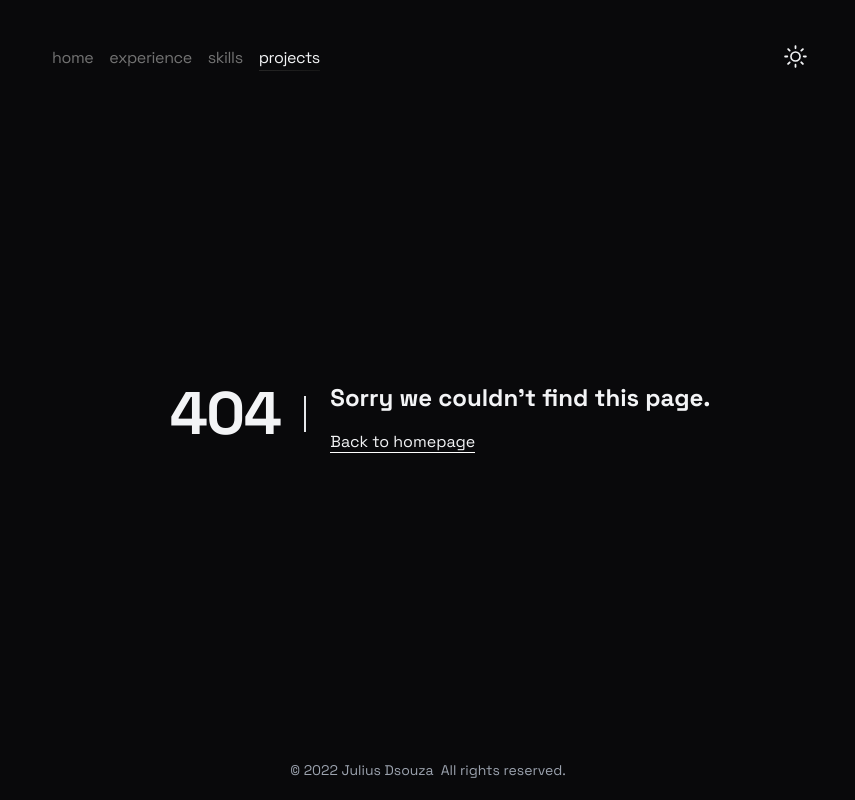
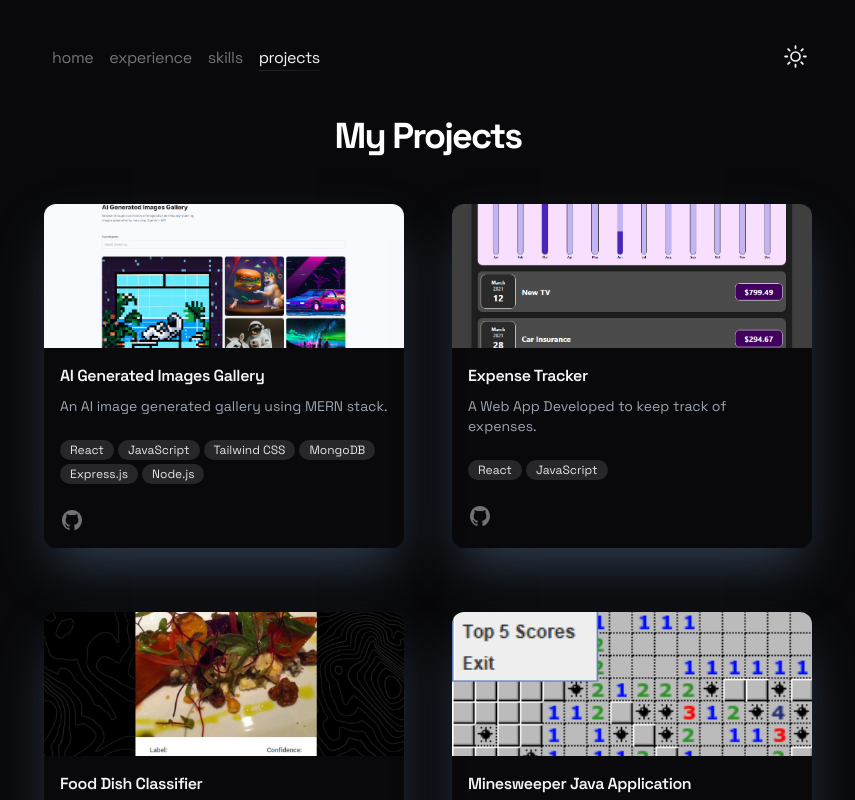
Before and after one commit to KingJulius/KingJulius.github.io, a Next.js app: page /projects in a window 1280 px wide. Before the commit this address had no page. Shown: the top 800 px of the page, without its empty margins (212-1067 px from the left). Built offline with nearby package versions, Linux system fonts and the light colour scheme.

Commit message:
Added Projects Page (#5)

```diff
--- /dev/null
+++ b/app/_components/project-card.tsx
@@ -0,0 +1,52 @@
+import Image from "next/image";
+import { GitHubIcon } from "@/@/_components/icons";
+import { SocialLink } from "@/@/_components/social-link";
+import { WEB_APPS } from "@/@/_data/projects";
+
+type Props = {
+  project: (typeof WEB_APPS)[number];
+};
+
+export const ProjectCard = ({ project }: Props) => {
+  return (
+    <div
+      className="flex flex-col rounded-xl shadow-2xl dark:shadow-slate-700 hover:scale-105"
+      key={project.title}
+    >
+      <Image
+        src={project.thumbnail}
+        alt={`Logo of ${project.title}`}
+        className="h-36 w-full rounded-t-xl object-cover bg-no-repeat"
+        width={0}
+        height={0}
+        unoptimized
+        priority
+      />
+      <div className="p-4">
+        <a className="text-base font-semibold tracking-tight text-zinc-800 dark:text-zinc-100">
+          {project.title}
+        </a>
+        <div className=" z-10 mt-2 text-sm text-gray-500 dark:text-gray-400">
+          {project.description}
+        </div>
+        <div className="z-10 mb-6 mt-6 flex flex-wrap gap-1 ">
+          {project.tags.map((techStackItem) => (
+            <p
+              className="hover:text-primary dark:hover:text-primary inline-flex items-center rounded-full bg-zinc-100 px-2.5 py-0.5 text-xs leading-4 text-zinc-600 dark:bg-zinc-800 dark:text-zinc-200"
+              key={techStackItem}
+            >
+              {techStackItem}
+            </p>
+          ))}
+        </div>
+        <div className="flex items-center">
+          <SocialLink
+            icon={GitHubIcon}
+            href={project.repo}
+            className="h-6 w-6 flex-none"
+          />
+        </div>
+      </div>
+    </div>
+  );
+};
--- /dev/null
+++ b/app/_data/projects.ts
@@ -0,0 +1,46 @@
+export const WEB_APPS = [
+  {
+    title: "AI Generated Images Gallery",
+    tags: [
+      "React",
+      "JavaScript",
+      "Tailwind CSS",
+      "MongoDB",
+      "Express.js",
+      "Node.js",
+    ],
+    description: "An AI image generated gallery using MERN stack.",
+    thumbnail: "/projects/ai-gallery.png",
+    repo: "https://github.com/KingJulius/ai-img-gallery-frontend",
+  },
+  {
+    title: "Expense Tracker",
+    repo: "https://github.com/KingJulius/expense-tracker",
+    thumbnail: "/projects/expensetracker.png",
+    description: "A Web App Developed to keep track of expenses.",
+    tags: ["React", "JavaScript"],
+  },
+  {
+    title: "Food Dish Classifier",
+    repo: "https://github.com/KingJulius/Predict-that-Dish",
+    thumbnail: "/projects/foodclassifier.png",
+    description:
+      "Website that allows users to upload image of their dish and it returns the label along with the confidence score.",
+    tags: ["Python", "TensorFlow", "Flask", "React", "NGINX", "AWS EC2"],
+  },
+  {
+    title: "Minesweeper Java Application",
+    repo: "https://github.com/KingJulius/Minesweeper",
+    thumbnail: "/projects/minesweeper.png",
+    description:
+      "A GUI game using a client/server architecture to load and save an instance of the game and to display the top scores.",
+    tags: ["Java", "Swing", "SQLite"],
+  },
+  {
+    title: "Real-Time Digit Classification",
+    repo: "https://github.com/KingJulius/Real-Time-Digit-Classification",
+    thumbnail: "/projects/digitclassifier.png",
+    description: "Digit Classification using Real-Time Image Feed.",
+    tags: ["Python", "OpenCV", "Keras", "TensorFlow"],
+  },
+];
--- /dev/null
+++ b/app/projects/page.tsx
@@ -0,0 +1,21 @@
+import React from "react";
+import { WEB_APPS } from "@/@/_data/projects";
+import { ProjectCard } from "@/@/_components/project-card";
+
+export default function Projects() {
+  return (
+    <React.Fragment>
+      <section>
+        <h1 className="mb-12 text-4xl font-bold tracking-tighter text-center text-gray-800 dark:text-white">My Projects</h1>
+        <div
+          role="list"
+          className="grid grid-cols-1 gap-x-12 gap-y-16 sm:grid-cols-2 mb-8"
+        >
+          {WEB_APPS.map((project, idx) => (
+            <ProjectCard project={project} key={idx} />
+          ))}
+        </div>
+      </section>
+    </React.Fragment>
+  );
+}
```
